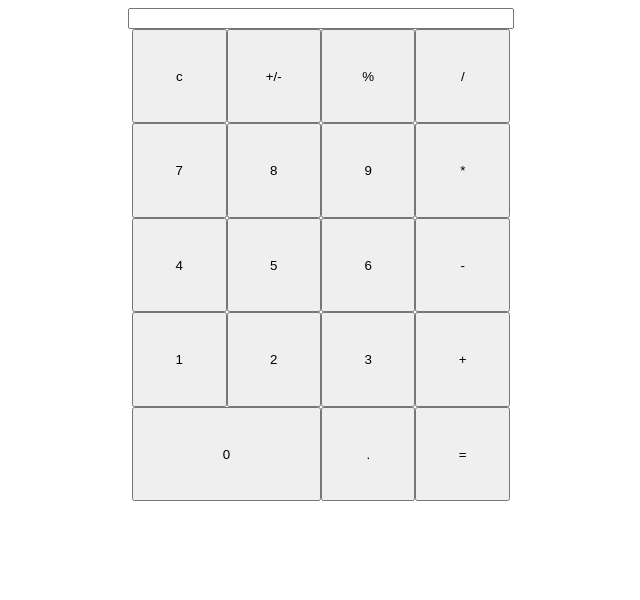
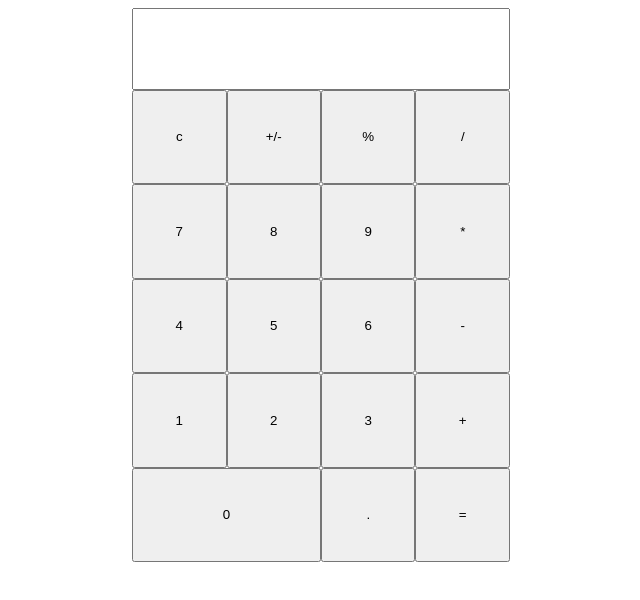
Before and after one commit to ryounasso/calculater, a plain HTML site: page cal.html in a window 1280 px wide. Shown: the whole page, without its empty margins (319-959 px from the left). Drawn offline with Linux system fonts and the light colour scheme.

Commit message:
modified

```diff
--- a/cal.css
+++ b/cal.css
@@ -1,5 +1,6 @@
 .result input{
-  width : 10cm;
+  width : 9.8cm;
+  height : 2cm;
 }
 
 .zero {
```
